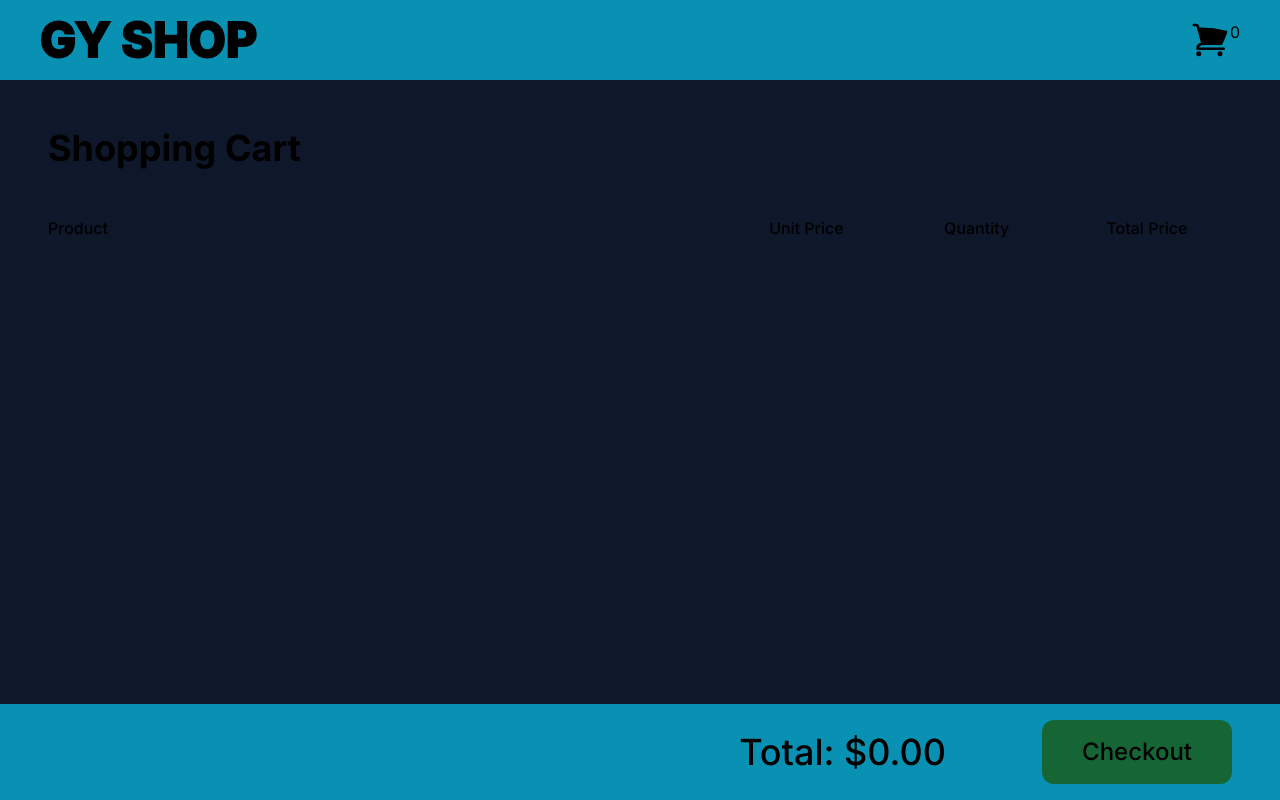
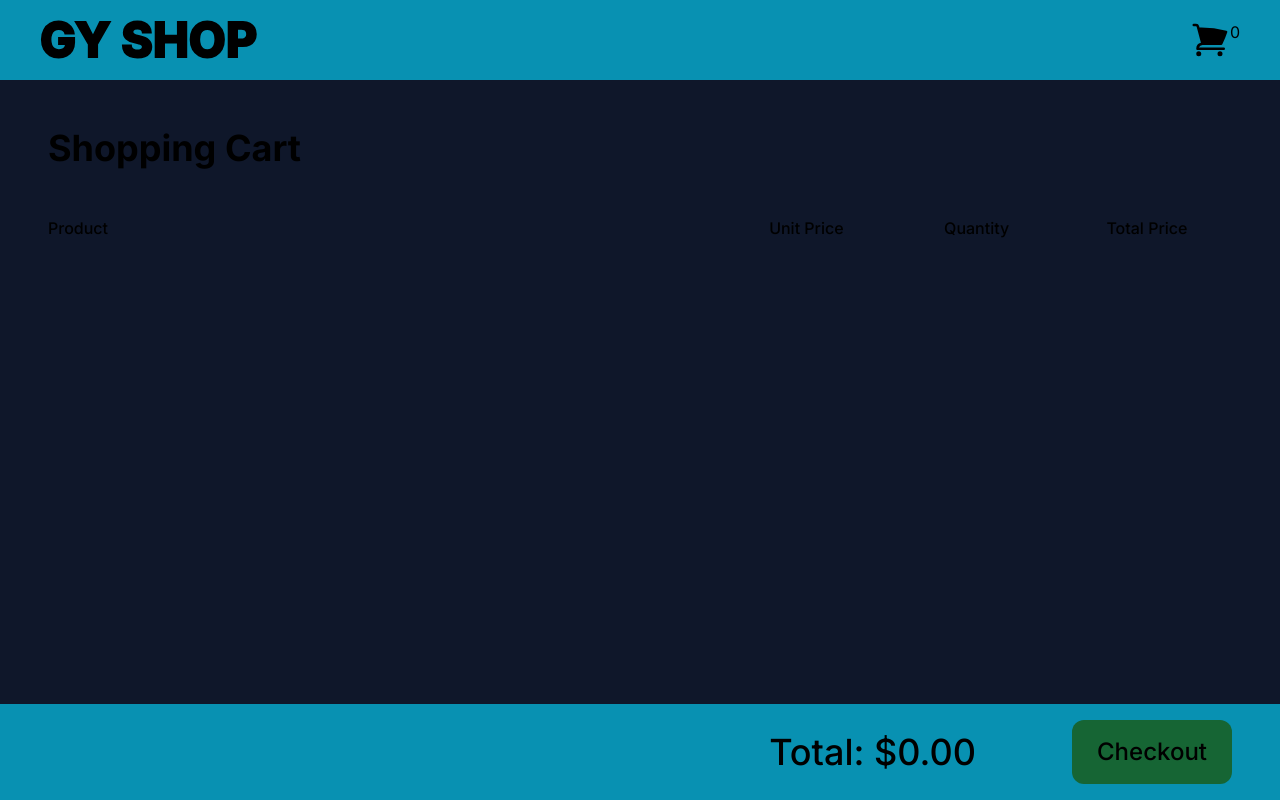
Before and after one commit to geneyeocodes/ensign-technical-assignment, a Next.js app in the folder assignment1/: page /cart in a window 1280 px wide. Built offline with nearby package versions, Linux system fonts and the light colour scheme.

Commit message:
Minor UI fixes

```diff
--- a/assignment1/app/cart/CartCheckout.tsx
+++ b/assignment1/app/cart/CartCheckout.tsx
@@ -10,7 +10,7 @@ export default function CartCheckout() {
             </h1>
             <button
                 onClick={clearCart}
-                className="text-2xl font-medium rounded-xl px-40 lg:px-10 py-2 lg:py-4 ml-8 mr-12 2xl:mr-64 mb-2 lg:my-4 bg-green-800 hover:bg-green-700"
+                className="text-2xl font-medium rounded-xl w-5/6 lg:w-40 py-2 lg:py-4 ml-8 mr-12 2xl:mr-64 mb-2 lg:my-4 bg-green-800 hover:bg-green-700"
             >
                 Checkout
             </button>
```
